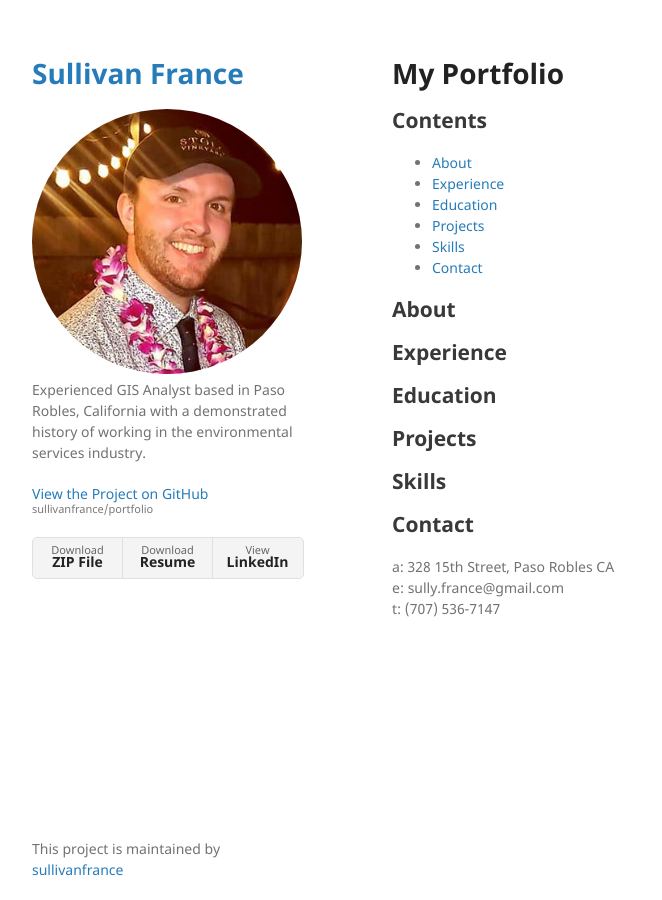
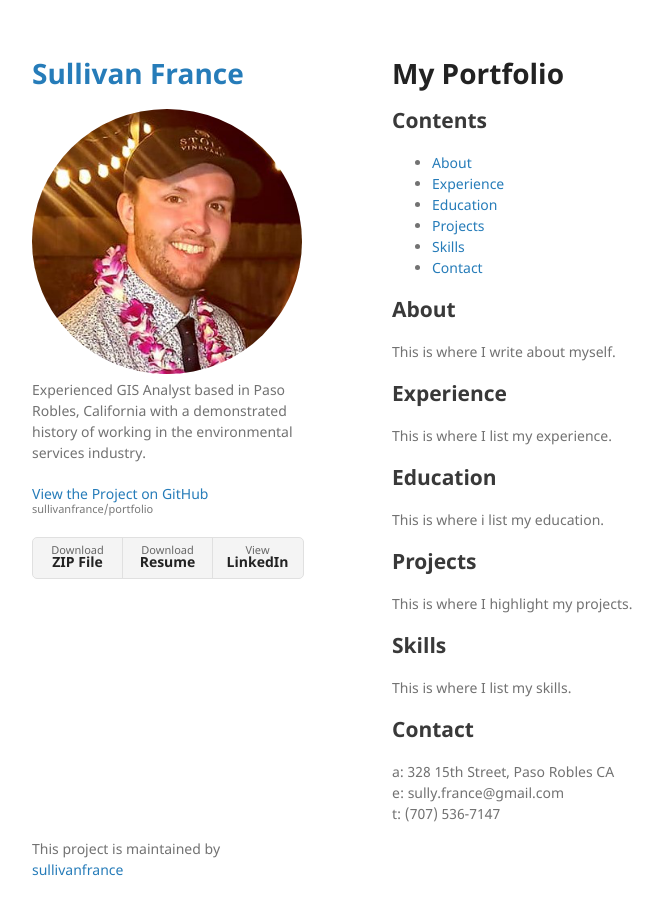
Before and after one commit to sullivanfrance/portfolio, a Jekyll site: the page built from index.md, in a window 1280 px wide. Shown: the whole page, without its empty margins (178-840 px from the left). Built offline with Jekyll 4.4.1, drawn with Linux system fonts in a browser that asks for light colours; our own code applies the rules of GitHub Pages for plain Markdown files.

Commit message:
Update index.md

```diff
--- a/index.md
+++ b/index.md
@@ -9,29 +9,24 @@
 - [Contact](#contact)
 
 ## About
-
-
-
+This is where I write about myself.
+<br>
 
 ## Experience
-
-
-
+This is where I list my experience.
+<br>
 
 ## Education
-
-
-
+This is where i list my education.
+<br>
 
 ## Projects
-
-
-
+This is where I highlight my projects.
+<br>
 
 ## Skills
-
-
-
+This is where I list my skills.
+<br>
 
 ## Contact
 a: 328 15th Street, Paso Robles CA<br>
```
